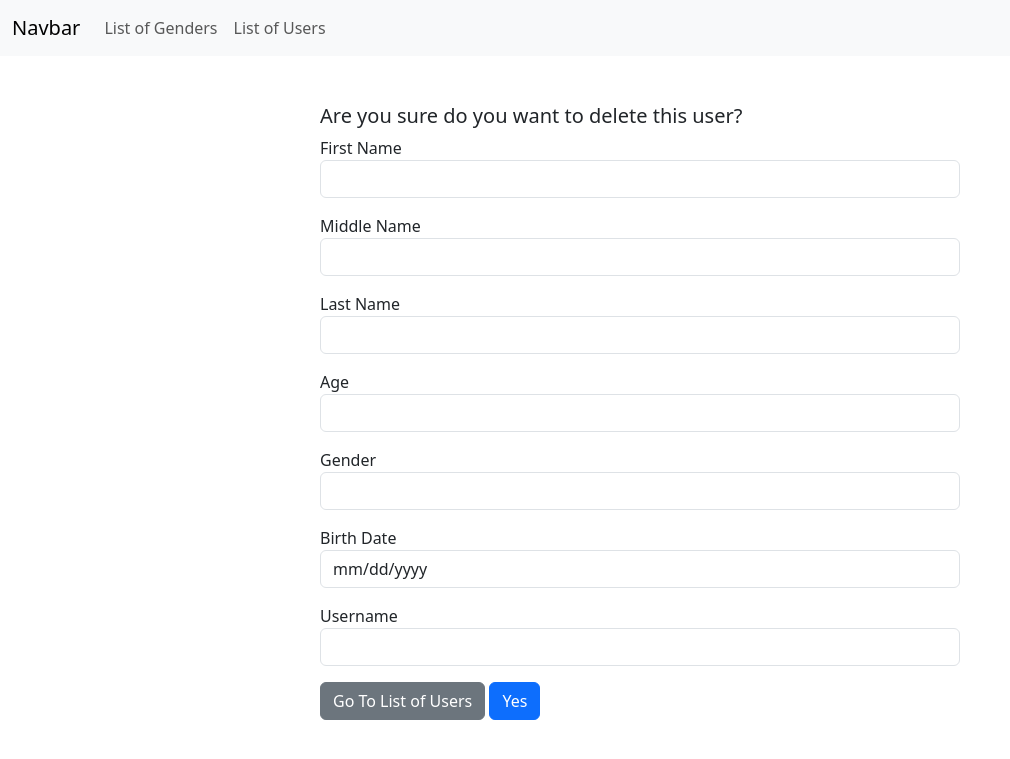
After one commit to jovenalovera1999/djangocrudalovera, a Django app: template aloveraapp/templates/user/delete.html in a window 1280 px wide. The commit adds this page. Shown: the top 759 px of the page, without its empty margins (0-1010 px from the left). Run offline with Django 5.2, Linux system fonts and the light colour scheme; the template is opened without the code that fills it, so the values that code supplies are empty; some libraries are stand-ins or nearby versions.

Commit message:
Gender and user CRUD completed

```diff
--- /dev/null
+++ b/aloveraapp/templates/user/delete.html
@@ -0,0 +1,43 @@
+{% extends "layout/base.html" %}
+
+{% block 'title' %} Add User {% endblock 'title' %}
+
+{% block 'content' %}
+{% include "include/navbar.html" %}
+<div class="m-5 col-sm-6 mx-auto">
+  <h5>Are you sure do you want to delete this user?</h5>
+  <form action="/user/destroy/{{ user.user_id }}" method="post">
+    {% csrf_token %}
+    <div class="mb-3">
+      <label for="first_name">First Name</label>
+      <input type="text" class="form-control" id="first_name" name="first_name" value="{{ user.first_name }}" readonly />
+    </div>
+    <div class="mb-3">
+      <label for="middle_name">Middle Name</label>
+      <input type="text" class="form-control" id="middle_name" name="middle_name" value="{{ user.middle_name }}" readonly />
+    </div>
+    <div class="mb-3">
+      <label for="last_name">Last Name</label>
+      <input type="text" class="form-control" id="last_name" name="last_name" value="{{ user.last_name }}" readonly />
+    </div>
+    <div class="mb-3">
+      <label for="age">Age</label>
+      <input type="text" class="form-control" id="age" name="age" value="{{ user.age }}" readonly />
+    </div>
+    <div class="mb-3">
+      <label for="gender">Gender</label>
+      <input type="text" class="form-control" id="gender" name="gender" value="{{ user.gender }}" readonly />
+    </div>
+    <div class="mb-3">
+      <label for="birthdate">Birth Date</label>
+      <input type="date" class="form-control" id="birthdate" name="birthdate" value="{{ user.birthdate }}" readonly />
+    </div>
+    <div class="mb-3">
+      <label for="username">Username</label>
+      <input type="text" class="form-control" id="username" name="username" value="{{ user.username }}" readonly />
+    </div>
+    <a href="/users" class="btn btn-secondary">Go To List of Users</a>
+    <button type="submit" class="btn btn-primary">Yes</button>
+  </form>
+</div>
+{% endblock 'content' %}
--- a/aloveraapp/templates/user/index.html
+++ b/aloveraapp/templates/user/index.html
@@ -34,7 +34,7 @@
         <td>
           <div class="btn-group">
             <a href="/user/edit/{{ user.user_id }}" class="btn btn-success">Update</a>
-            <a href="#" class="btn btn-danger">Delete</a>
+            <a href="/user/delete/{{ user.user_id }}" class="btn btn-danger">Delete</a>
           </div>
         </td>
       </tr>
--- a/aloveraapp/urls.py
+++ b/aloveraapp/urls.py
@@ -13,5 +13,7 @@ urlpatterns = [
     path('user/add', views.user_create),
     path('user/store', views.user_store),
     path('user/edit/<int:user_id>', views.user_edit),
-    path('user/update/<int:user_id>', views.user_update)
+    path('user/update/<int:user_id>', views.user_update),
+    path('user/delete/<int:user_id>', views.user_delete),
+    path('user/destroy/<int:user_id>', views.user_destroy)
 ]
```
Also changed, not shown: aloveraapp/views.py (+16 -0 lines).
